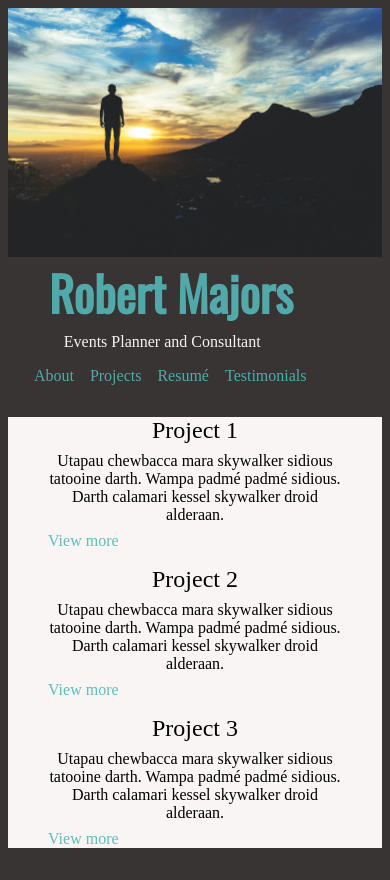
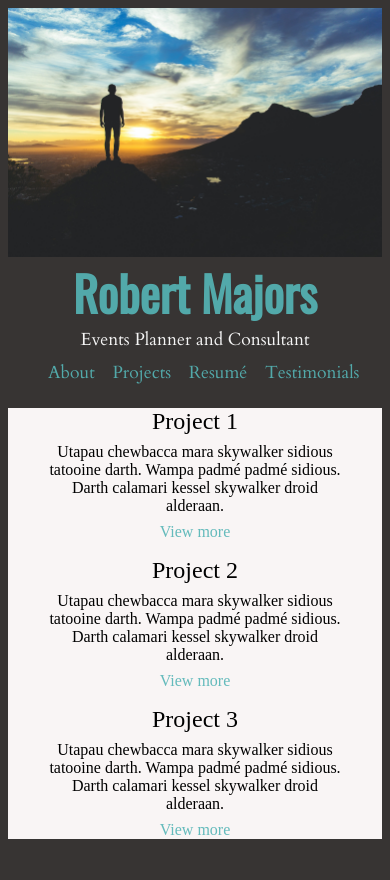
Before and after one commit to longevitytina/RMajors-site, a Gatsby site: page / in a window 390 px wide. After the commit the page ends 855 px from the top, so only its background shows below. Built offline with nearby package versions, Linux system fonts and the light colour scheme; Gatsby itself is replaced by a stand-in of ours.

Commit message:
Adds google font and styling

```diff
--- a/gatsby-config.js
+++ b/gatsby-config.js
@@ -28,14 +28,11 @@ module.exports = {
       },
     },
     {
-      resolve: `gatsby-plugin-prefetch-google-fonts`,
+      resolve: "gatsby-plugin-web-font-loader",
       options: {
-        fonts: [
-          {
-            family: `Oswald`,
-            subsets: [`300`, `400`],
-          },
-        ],
+        google: {
+          families: ["Oswald", "Cardo"],
+        },
       },
     },
   ],
--- a/package.json
+++ b/package.json
@@ -13,6 +13,7 @@
     "gatsby-plugin-prefetch-google-fonts": "^1.4.3",
     "gatsby-plugin-react-helmet": "^3.3.6",
     "gatsby-plugin-sharp": "^2.6.14",
+    "gatsby-plugin-web-font-loader": "^1.0.4",
     "gatsby-source-filesystem": "^2.3.14",
     "gatsby-transformer-sharp": "^2.5.7",
     "prop-types": "^15.7.2",
--- a/src/components/projectItem.module.css
+++ b/src/components/projectItem.module.css
@@ -18,4 +18,7 @@
   .title {
     font-size: 1.5rem;
   }
+  .link {
+    text-align: center;
+  }
 }
--- a/src/components/projects.module.css
+++ b/src/components/projects.module.css
@@ -12,5 +12,6 @@
     display: block;
     text-align: center;
     padding: 0;
+    margin: 1rem 0;
   }
 }
--- a/src/components/title.module.css
+++ b/src/components/title.module.css
@@ -12,7 +12,7 @@
   padding-right: 1em;
   padding-bottom: 0.1em;
   color: rgba(85, 181, 182, 0.913);
-  font-size: 4rem;
+  font-size: 6rem;
   font-family: "Oswald", sans-serif;
   text-align: right;
 }
@@ -22,6 +22,8 @@
   padding-bottom: 1em;
   padding-right: 4.1em;
   text-align: right;
+  font-family: "Cardo", serif;
+  font-size: 1.5rem;
 }
 
 .avatar {
@@ -32,6 +34,8 @@
   text-align: right;
   padding-right: 4.1em;
   margin-top: 0;
+  font-size: 1.5rem;
+  font-family: "Cardo", serif;
 }
 
 a {
@@ -52,9 +56,15 @@ a:hover {
   .links {
     display: block;
     text-align: center;
-    margin: auto;
+    margin: unset;
+    padding: unset;
   }
   .name {
     font-size: 3rem;
   }
+  .slogan,
+  .links {
+    font-size: 1.1rem;
+    padding-bottom: 0.5em;
+  }
 }
```
Also changed, not shown: 1 other file.
